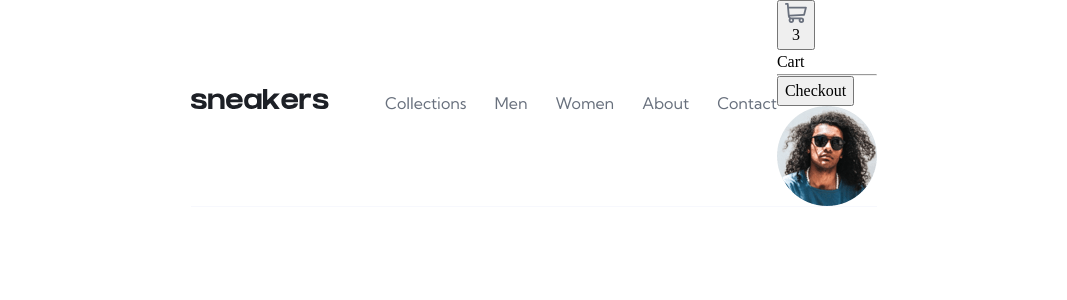
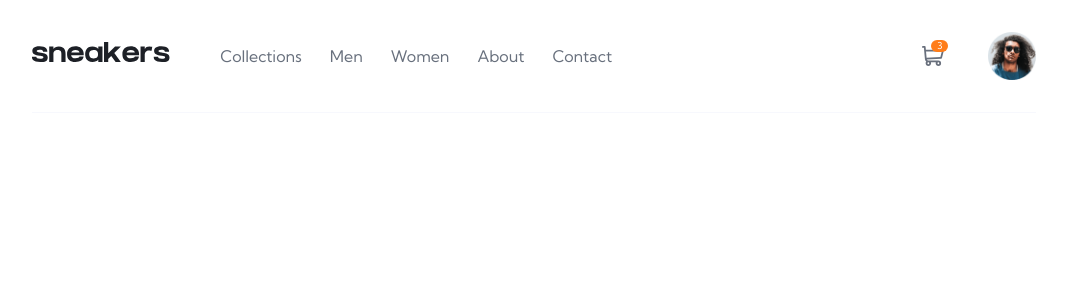
Before and after one commit to JustANipple/ecommerce-product-page, a React (Vite) app: page / in a window 1280 px wide. Shown: the top 300 px of the page, without its empty margins (106-1173 px from the left). Built offline with nearby package versions, Linux system fonts and the light colour scheme.

Commit message:
modified:   src/App.module.css 	modified:   src/components/cart/Cart.jsx 	modified:   src/components/cart/Cart.module.css

```diff
--- a/src/App.module.css
+++ b/src/App.module.css
@@ -3,6 +3,7 @@
     display: flex;
     justify-content: space-between;
     align-items: center;
+    position: relative;
 }
 
 .left_wrapper {
@@ -11,16 +12,34 @@
     gap: 1rem;
 }
 
+.right_wrapper {
+    display: flex;
+    align-items: baseline;
+    gap: 1rem;
+}
+
+.avatar_picture {
+    max-width: 1.5rem;
+}
+
 @media screen and (min-width: 768px) {
     .nav {
         padding: 0;
-        margin-inline: auto;
+        margin-inline: clamp(1rem, 13.521vw - 2.169rem, 10rem);
         border-block-end: 1px solid var(--light-grayish-blue);
-        width: fit-content;
     }
 
     .left_wrapper {
         flex-direction: row-reverse;
-        gap: 3.5rem;
+        gap: clamp(1rem, 3.756vw + 0.12rem, 3.5rem);
+    }
+
+    .right_wrapper {
+        align-items: center;
+        gap: clamp(1rem, 3.005vw + 0.296rem, 3rem);
+    }
+
+    .avatar_picture {
+        max-width: 3rem;
     }
 }
--- a/src/components/cart/Cart.jsx
+++ b/src/components/cart/Cart.jsx
@@ -1,15 +1,39 @@
+import { useState } from "react"
 import styles from "./Cart.module.css"
 
 const Cart = () => {
 
+    const [cart, setCart] = useState(false);
+
 
     function handleClick() {
-
+        setCart(!cart);
     }
 
     function CartItem() {
         return (
-            <></>
+            <div className={styles.item}>
+                <img
+                    src="image-product-1-thumbnail.jpg"
+                    alt=""
+                    aria-hidden="true"
+                    className={styles.item_picture}
+                />
+                <div className={styles.item_product}>
+                    <p className={styles.product_name}>
+                        Fall Limited Edition Sneakers
+                    </p>
+                    <p className={styles.product_price}>
+                        $125.00 x 3 <span className={styles.price_total}>$375.00</span>
+                    </p>
+                </div>
+                <button className={styles.item_delete}>
+                    <img
+                        src="icon-delete.svg"
+                        alt="delete icon"
+                    />
+                </button>
+            </div>
         )
     }
 
@@ -22,15 +46,15 @@ const Cart = () => {
                 <img
                     src="icon-cart.svg"
                     alt="cart icon"
-                    className={styles.cart_icon}
+                    className={cart ? styles.darken_icon : ""}
                 />
                 <div className={styles.cart_quantity}>3</div>
             </button>
-            <div className={styles.cart}>
-                <p>Cart</p>
-                <hr />
+            <div className={`${styles.cart} ${cart ? styles.cart_open : ""}`}>
+                <p className={styles.title}>Cart</p>
+                <hr className={styles.divisor}/>
                 <CartItem />
-                <button>Checkout</button>
+                <button className={styles.cart_checkout}>Checkout</button>
             </div>
         </>
     )
--- a/src/components/cart/Cart.module.css
+++ b/src/components/cart/Cart.module.css
@@ -0,0 +1,101 @@
+.cart_button {
+    background-color: unset;
+    border: unset;
+    padding: unset;
+    position: relative;
+}
+
+.darken_icon {
+    filter: brightness(0);
+}
+
+.cart_quantity {
+    background-color: var(--orange);
+    color: var(--white);
+    font-family: var(--ff);
+    font-size: calc(var(--fs) / 1.675);
+    border-radius: 100vw;
+    line-height: 1;
+    position: absolute;
+    top: -.375rem;
+    right: -.25rem;
+    padding: 1px .375rem;
+}
+
+.cart {
+    --top-space: 5rem;
+    font-family: var(--ff);
+    background-color: var(--white);
+    display: grid;
+    box-shadow: 0rem 1rem 2rem 0rem hsla(0, 0%, 0%, 0.25);
+    border-radius: .5rem;
+    max-width: 22.5rem;
+    position: absolute;
+    top: var(--top-space);
+    right: 0;
+    margin-inline: .5rem;
+    transform: scale(0);
+    transform-origin: top right;
+    transition: all .5s ease-in-out;
+}
+
+.cart_open {
+    transform: scale(1);
+}
+
+.title {
+    font-weight: var(--fw-bold);
+    margin: 1.5rem;
+    line-height: 1;
+}
+
+.divisor {
+    border-top: unset;
+}
+
+.cart_checkout {
+    background-color: var(--orange);
+    color: var(--white);
+    font-family: var(--ff);
+    font-weight: var(--fw-bold);
+    border: unset;
+    padding-block: 1rem;
+    border-radius: .5rem;
+    margin: 0rem 1.5rem 2rem 1.5rem;
+}
+
+.item {
+    display: flex;
+    justify-content: space-between;
+    align-items: center;
+    gap: 1rem;
+    margin: 1.5rem;
+}
+
+.item_picture {
+    max-width: 3rem;
+    border-radius: .25rem;
+}
+
+.item_product {
+    color: var(--dark-grayish-blue);
+}
+
+.price_total {
+    font-weight: var(--fw-bold);
+    color: var(--very-dark-blue);
+}
+
+.item_delete {
+    border: unset;
+    background-color: unset;
+    padding: unset;
+}
+
+@media screen and (min-width: 768px) {
+    .cart {
+        top: 6rem;
+        right: -5rem;
+        transform-origin: top;
+    }
+}
```
